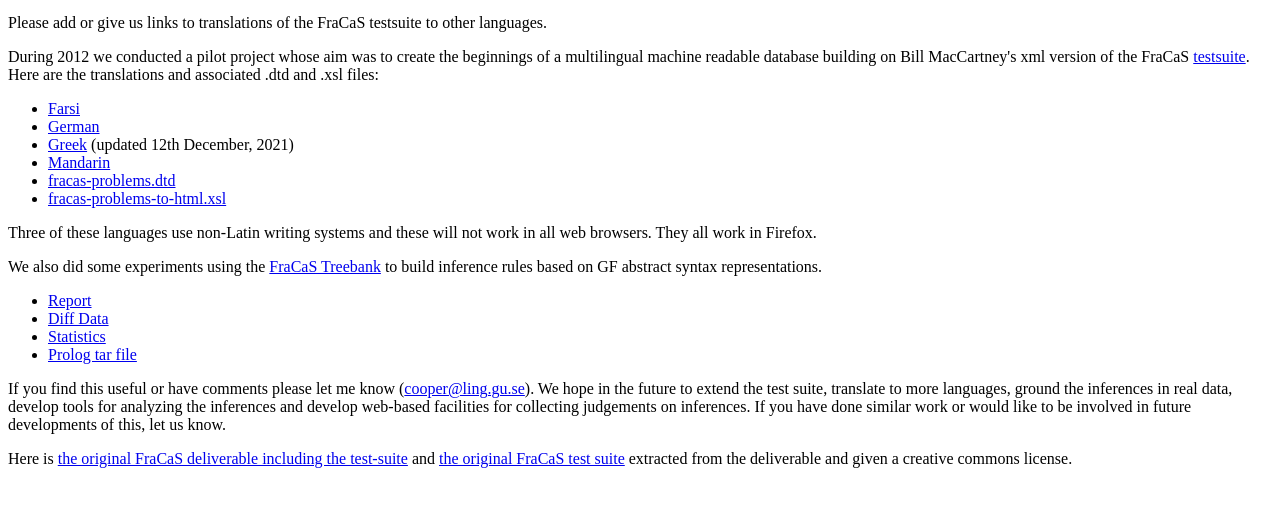
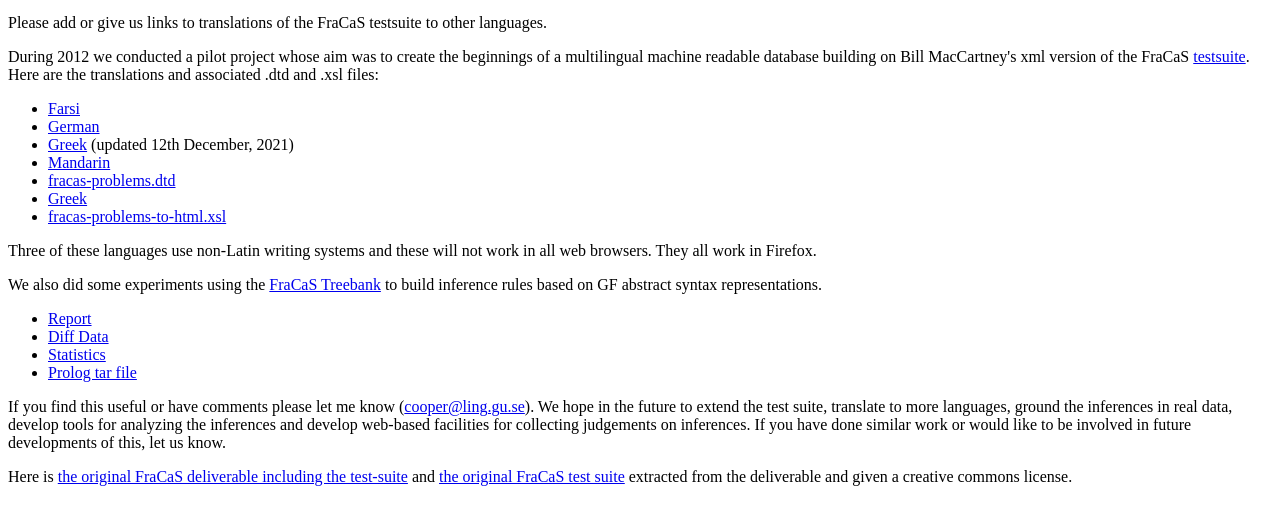
Before and after one commit to GU-CLASP/multifracas, a plain HTML site: page index.html in a window 1280 px wide. Shown: the part 86-610 px from the top of the page. Drawn offline with Linux system fonts and the light colour scheme.

Commit message:
Update index.html

```diff
--- a/index.html
+++ b/index.html
@@ -29,6 +29,7 @@ Here are the translations and associated .dtd and .xsl files:
       December, 2021)
   <li><a href="fracas-mandarin-final1.xml">Mandarin</a>
   <li><a href="fracas-problems.dtd">fracas-problems.dtd</a>
+    <li><a href="crete-extended.xml">Greek</a>
   <li><a href="fracas-problems-to-html.xsl">fracas-problems-to-html.xsl</a>
 </ul>
 Three of these languages use non-Latin writing systems and these will
```
